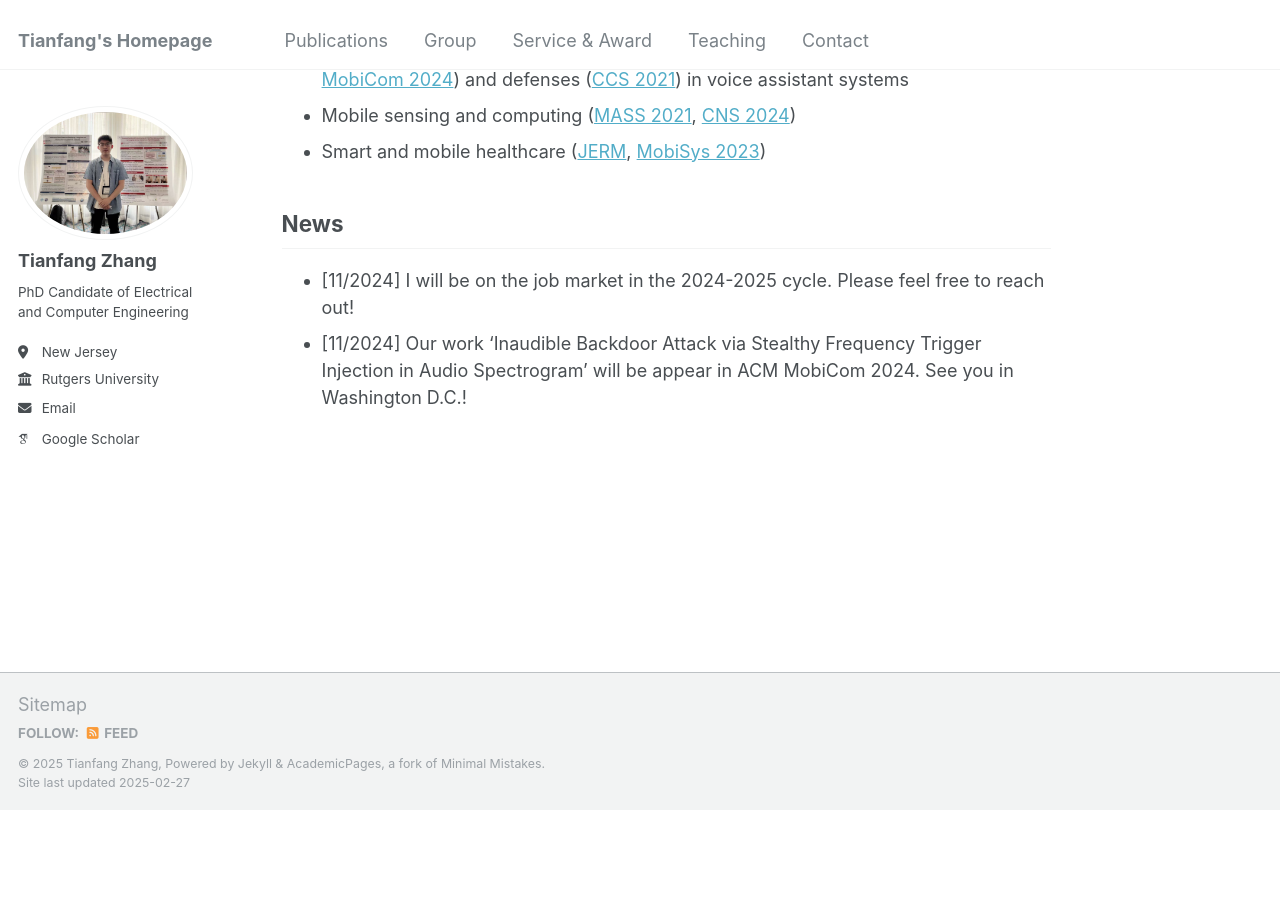
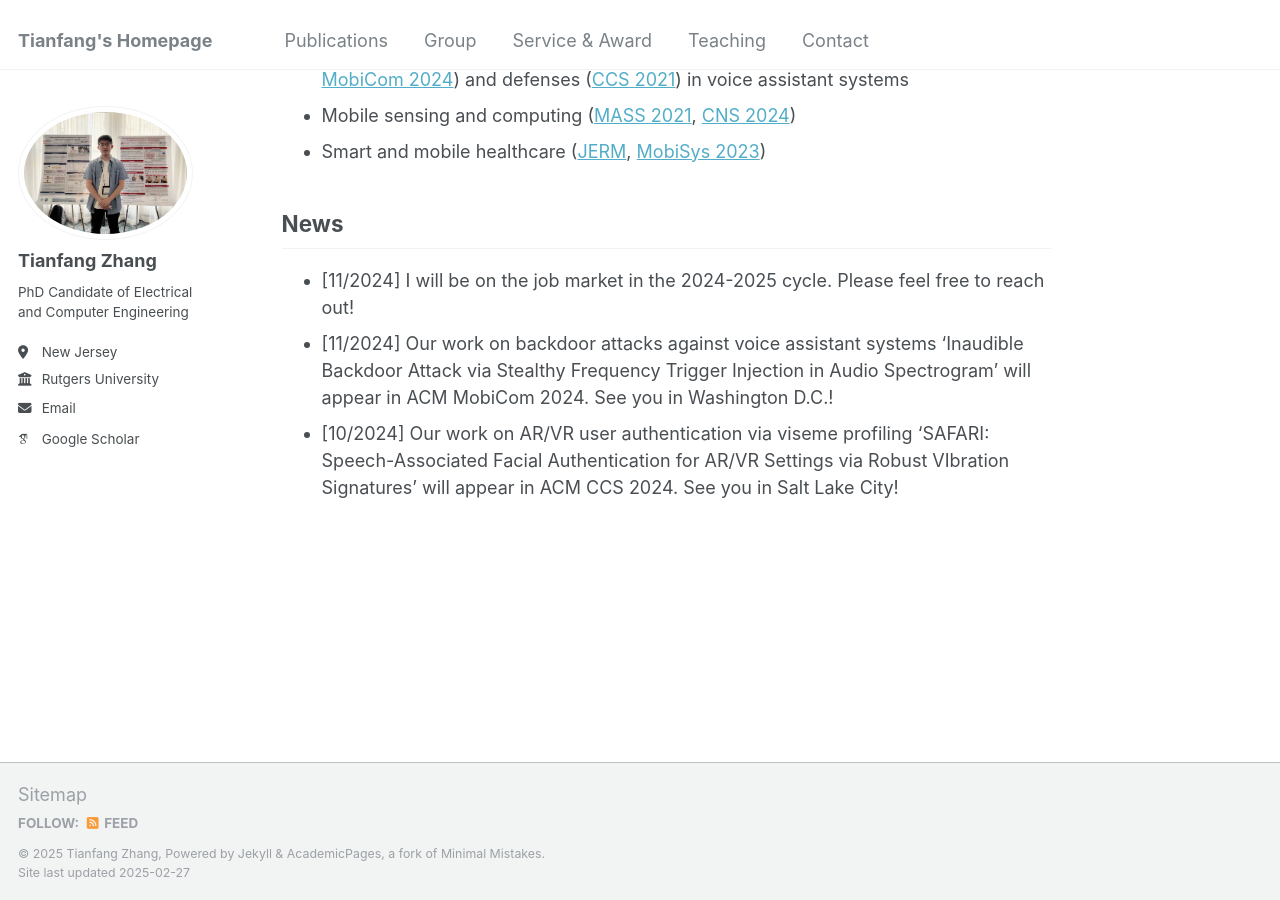
Before and after one commit to tianfang96/tianfang96.github.io, a Jekyll site: the page built from _pages/about.md, in a window 1280 px wide and 900 px high, scrolled down 514 px. Built offline with Jekyll 4.4.1, drawn with Linux system fonts in a browser that asks for light colours; some web fonts are replaced; before the commit the page ends 1324 px from its top, so only the background shows below that.

Commit message:
Update about.md

```diff
--- a/_pages/about.md
+++ b/_pages/about.md
@@ -20,4 +20,5 @@ Research Interest
 News
 ----------
 - [11/2024] I will be on the job market in the 2024-2025 cycle. Please feel free to reach out!
-- [11/2024] Our work 'Inaudible Backdoor Attack via Stealthy Frequency Trigger Injection in Audio Spectrogram' will be appear in ACM MobiCom 2024. See you in Washington D.C.!
+- [11/2024] Our work on backdoor attacks against voice assistant systems 'Inaudible Backdoor Attack via Stealthy Frequency Trigger Injection in Audio Spectrogram' will appear in ACM MobiCom 2024. See you in Washington D.C.!
+- [10/2024] Our work on AR/VR user authentication via viseme profiling 'SAFARI: Speech-Associated Facial Authentication for AR/VR Settings via Robust VIbration Signatures' will appear in ACM CCS 2024. See you in Salt Lake City!
```
